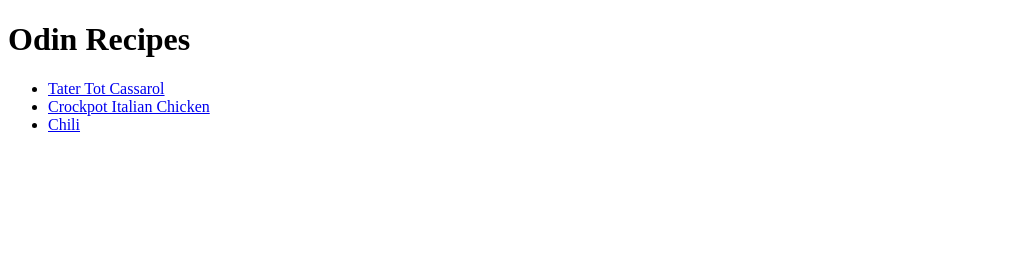
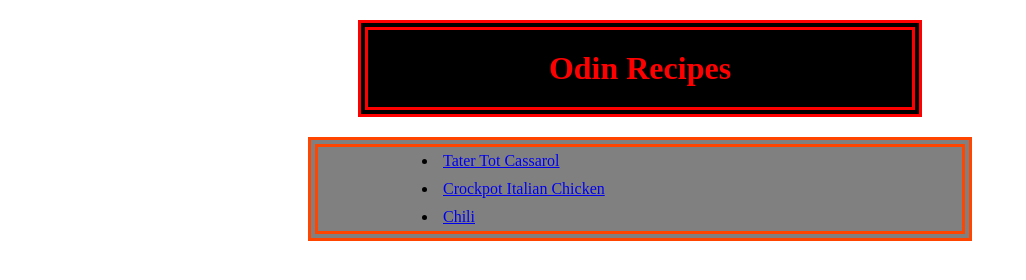
Before and after one commit to Angeredbone/odin-recipes, a plain HTML site: page index.html in a window 1280 px wide. Shown: the whole page, without its empty margins (0-1026 px from the left). Drawn offline with Linux system fonts and the light colour scheme.

Commit message:
modify index.html to include classes and added style.css

```diff
--- a/index.html
+++ b/index.html
@@ -3,13 +3,14 @@
     <head>
         <meta charset="UTF-8">
         <title>Recipe Project</title>
+        <link rel="stylesheet" href="style.css">
     </head>
     <body>
-     <h1>Odin Recipes</h1>
-     <ul>
-     <li><a href="recipes/tater-tot-cassarol.html">Tater Tot Cassarol</a></li>
-     <li><a href="recipes/crock-pot-italian-chicken.html">Crockpot Italian Chicken</a></li>
-     <li><a href="recipes/chili.html"> Chili</a></li>
+     <h1 class="title">Odin Recipes</h1>
+     <ul class="list">
+     <li class="tater"><a href="recipes/tater-tot-cassarol.html">Tater Tot Cassarol</a></li>
+     <li class="chicken"><a href="recipes/crock-pot-italian-chicken.html">Crockpot Italian Chicken</a></li>
+     <li class="chili"><a href="recipes/chili.html"> Chili</a></li>
      </ul>
     </body>
     </html>
--- /dev/null
+++ b/style.css
@@ -0,0 +1,33 @@
+ .title {
+    background-color: black;
+    color: red;
+    text-align: center;
+    padding: 20px;
+    margin: 20px 350px;
+    border: double red 10px ;
+}
+
+
+    .list{background-color: gray;
+        padding-left: 120px;
+        margin: 10px 300px;
+        border: double orangered 10px;
+
+
+    }
+    .tater {
+    padding: 5px;
+
+
+}
+
+
+    .chicken{
+    padding: 5px; ;
+}
+
+
+
+    .chili{
+    padding: 5px; ;
+}
```
